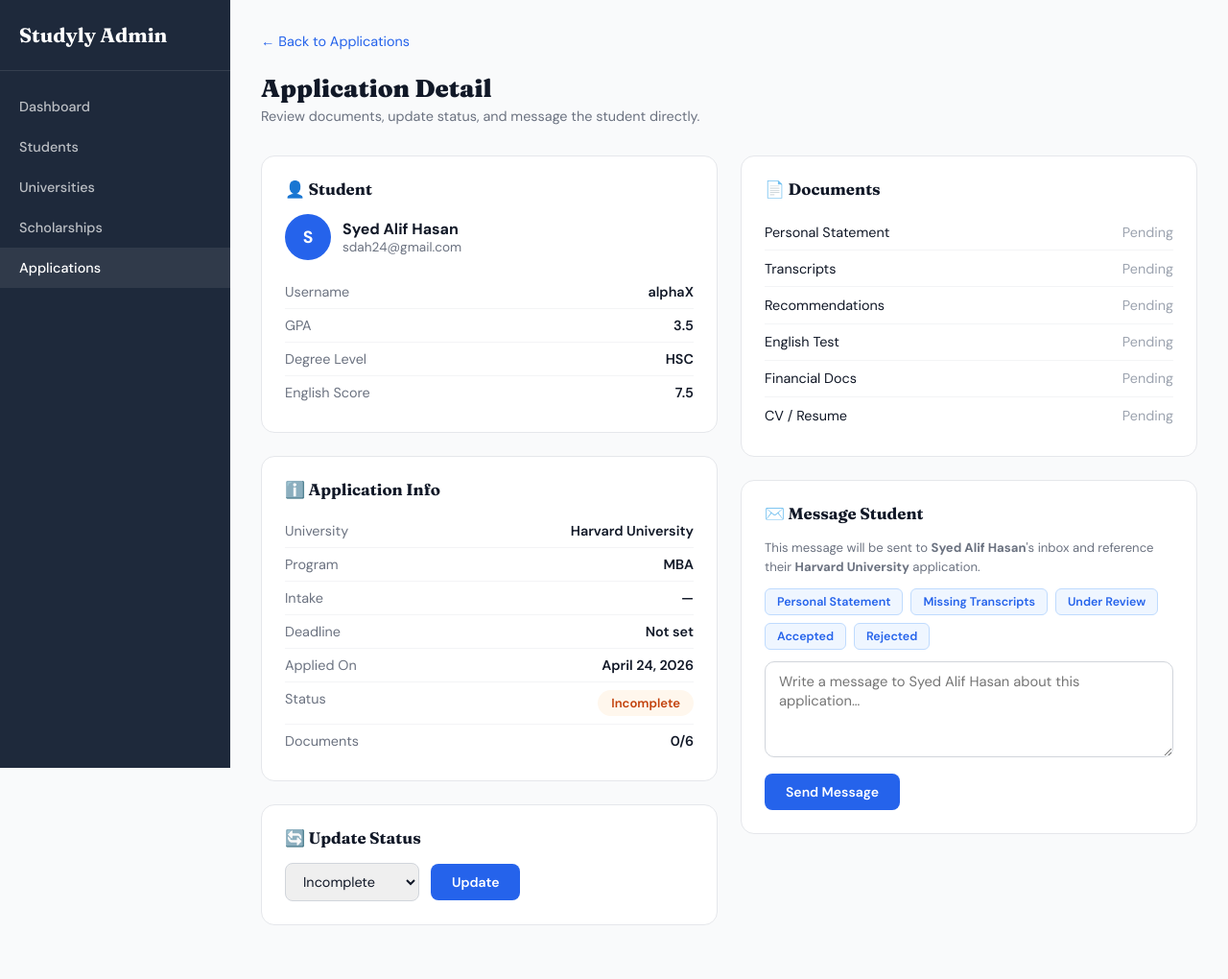
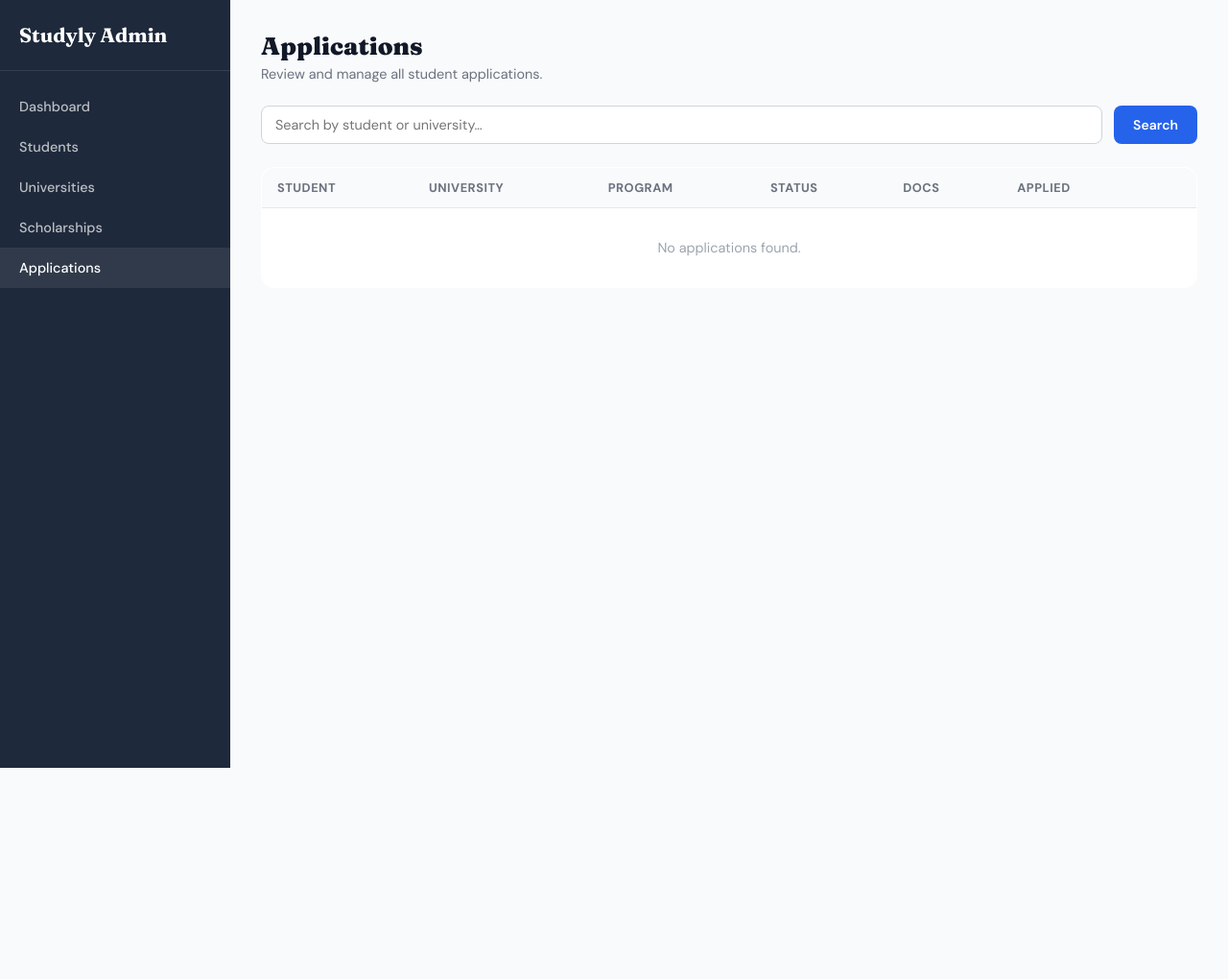
Before and after one commit to sdah24/Studyly, a Django app: page /adminpanel/applications/1/ in a window 1280 px wide. Shown: the whole page at 96% size. After the commit the page ends 800 px from the top, so only its background shows below. Run offline with Django 5.2, Linux system fonts and the light colour scheme; a user stored in the database is signed in; data comes from the database, SQL or seed files in the repository.

Commit message:
applications.html updated

```diff
--- a/templates/adminpanel/application_detail.html
+++ b/templates/adminpanel/application_detail.html
@@ -1,5 +1,5 @@
 {% extends "base.html" %}
-{% block title %}Application Detail – Admin{% endblock %}
+{% block title %}Applications – Admin{% endblock %}
 {% block content %}
 <style>
   *,*::before,*::after{box-sizing:border-box;margin:0;padding:0}
@@ -11,201 +11,193 @@
   .sidebar-link{display:flex;align-items:center;gap:.75rem;padding:.75rem 1.25rem;color:rgba(255,255,255,.7);font-size:.9rem;font-weight:500;transition:background .15s,color .15s}
   .sidebar-link:hover,.sidebar-link.active{background:rgba(255,255,255,.08);color:white}
   .main-area{flex:1;padding:2rem;min-width:0}
-  .back-link{display:inline-flex;align-items:center;gap:6px;color:#2563eb;font-size:.9rem;margin-bottom:1.5rem}
-  .back-link:hover{text-decoration:underline}
   .page-title{font-family:'Fraunces',serif;font-size:1.6rem;font-weight:900;margin-bottom:.25rem}
-  .page-sub{color:#6b7280;font-size:.9rem;margin-bottom:2rem}
-  .card{background:white;border-radius:14px;border:1px solid #e5e7eb;padding:1.5rem;margin-bottom:1.5rem}
-  .card h2{font-family:'Fraunces',serif;font-size:1.05rem;font-weight:700;margin-bottom:1rem;color:#111827}
-  .grid-2{display:grid;grid-template-columns:1fr 1fr;gap:1.5rem}
-  @media(max-width:700px){.grid-2{grid-template-columns:1fr}}
-  .info-row{display:flex;justify-content:space-between;padding:.5rem 0;border-bottom:1px solid #f3f4f6;font-size:.9rem}
-  .info-row:last-child{border-bottom:none}
-  .info-row .lbl{color:#6b7280}
-  .info-row .val{font-weight:600;color:#111827}
-  .status-badge{display:inline-flex;align-items:center;padding:5px 14px;border-radius:20px;font-size:.82rem;font-weight:600}
-  .doc-item{display:flex;align-items:center;justify-content:space-between;padding:.6rem 0;border-bottom:1px solid #f3f4f6;font-size:.9rem}
-  .doc-item:last-child{border-bottom:none}
-  .doc-pending{color:#9ca3af}
-  .doc-link{color:#2563eb;font-size:.82rem;font-weight:600}
-  .doc-link:hover{text-decoration:underline}
-  select.status-select{padding:9px 14px;border:1.5px solid #d1d5db;border-radius:8px;font-family:'DM Sans',sans-serif;font-size:.9rem;color:#111827;outline:none}
-  select.status-select:focus{border-color:#2563eb}
-  .btn-blue{padding:10px 22px;background:#2563eb;color:white;border:none;border-radius:8px;font-family:'DM Sans',sans-serif;font-weight:600;font-size:.875rem;cursor:pointer}
+  .page-sub{color:#6b7280;font-size:.9rem;margin-bottom:1.5rem}
+  .search-row{display:flex;gap:.75rem;margin-bottom:1.5rem}
+  .search-input{flex:1;padding:10px 14px;border:1.5px solid #d1d5db;border-radius:8px;font-family:'DM Sans',sans-serif;font-size:.9rem;outline:none}
+  .search-input:focus{border-color:#2563eb}
+  .btn-blue{padding:10px 20px;background:#2563eb;color:white;border:none;border-radius:8px;font-family:'DM Sans',sans-serif;font-weight:600;font-size:.875rem;cursor:pointer}
   .btn-blue:hover{background:#1d4ed8}
-  .msg-textarea{width:100%;padding:10px 14px;border:1.5px solid #d1d5db;border-radius:10px;font-family:'DM Sans',sans-serif;font-size:.92rem;color:#111827;resize:vertical;min-height:100px;outline:none;box-sizing:border-box}
-  .msg-textarea:focus{border-color:#2563eb}
-  .msg-success{background:#dcfce7;border:1px solid #bbf7d0;border-radius:8px;padding:.75rem 1rem;margin-bottom:1rem;color:#15803d;font-size:.9rem}
-  .msg-error{background:#fee2e2;border:1px solid #fca5a5;border-radius:8px;padding:.75rem 1rem;margin-bottom:1rem;color:#991b1b;font-size:.9rem}
-  .student-avatar{width:48px;height:48px;background:#2563eb;border-radius:50%;display:flex;align-items:center;justify-content:center;font-weight:700;color:white;font-size:1.1rem;flex-shrink:0}
-  .student-row{display:flex;align-items:center;gap:.75rem;margin-bottom:1rem}
-  .student-name{font-weight:700;font-size:1rem}
-  .student-email{color:#6b7280;font-size:.85rem}
-  .hint{font-size:.82rem;color:#6b7280;margin-bottom:.75rem;line-height:1.5}
-  .prefill-btns{display:flex;flex-wrap:wrap;gap:.5rem;margin-bottom:.75rem}
-  .prefill-btn{padding:5px 12px;background:#eff6ff;color:#2563eb;border:1px solid #bfdbfe;border-radius:6px;font-size:.78rem;font-weight:600;cursor:pointer;font-family:'DM Sans',sans-serif}
-  .prefill-btn:hover{background:#dbeafe}
+  table{width:100%;border-collapse:collapse;background:white;border-radius:14px;overflow:hidden;border:1px solid #e5e7eb}
+  th{text-align:left;padding:.75rem 1rem;font-size:.8rem;font-weight:700;color:#6b7280;text-transform:uppercase;letter-spacing:.04em;background:#f9fafb;border-bottom:1px solid #e5e7eb}
+  td{padding:.85rem 1rem;font-size:.9rem;border-bottom:1px solid #f3f4f6;vertical-align:middle}
+  tr:last-child td{border-bottom:none}
+  tr:hover td{background:#fafafa}
+  .status-badge{display:inline-flex;padding:4px 12px;border-radius:20px;font-size:.78rem;font-weight:600}
+  .view-link{color:#2563eb;font-weight:600;font-size:.85rem}
+  .view-link:hover{text-decoration:underline}
+  .action-btns{display:flex;align-items:center;gap:.5rem}
+
+  /* Message button in row */
+  .msg-btn{padding:5px 12px;background:#eff6ff;color:#2563eb;border:1px solid #bfdbfe;border-radius:6px;font-size:.78rem;font-weight:600;cursor:pointer;font-family:'DM Sans',sans-serif;white-space:nowrap}
+  .msg-btn:hover{background:#dbeafe}
+
+  /* Modal backdrop */
+  .modal-backdrop{display:none;position:fixed;inset:0;background:rgba(0,0,0,.45);z-index:500;align-items:center;justify-content:center}
+  .modal-backdrop.open{display:flex}
+  .modal{background:white;border-radius:16px;padding:1.75rem;width:100%;max-width:460px;box-shadow:0 20px 60px rgba(0,0,0,.18);position:relative}
+  .modal-close{position:absolute;top:1rem;right:1rem;background:none;border:none;cursor:pointer;color:#9ca3af;font-size:1.2rem;line-height:1}
+  .modal-close:hover{color:#111827}
+  .modal-title{font-family:'Fraunces',serif;font-weight:900;font-size:1.15rem;color:#111827;margin-bottom:.25rem}
+  .modal-sub{font-size:.83rem;color:#6b7280;margin-bottom:1.25rem;line-height:1.5}
+  .modal-sub strong{color:#111827}
+
+  /* Prefill chips */
+  .prefill-btns{display:flex;flex-wrap:wrap;gap:.4rem;margin-bottom:.85rem}
+  .prefill-chip{padding:4px 10px;background:#f3f4f6;color:#374151;border:1px solid #e5e7eb;border-radius:6px;font-size:.75rem;font-weight:600;cursor:pointer;font-family:'DM Sans',sans-serif}
+  .prefill-chip:hover{background:#dbeafe;color:#2563eb;border-color:#bfdbfe}
+
+  .modal-textarea{width:100%;padding:10px 14px;border:1.5px solid #d1d5db;border-radius:10px;font-family:'DM Sans',sans-serif;font-size:.92rem;color:#111827;resize:vertical;min-height:100px;outline:none;box-sizing:border-box}
+  .modal-textarea:focus{border-color:#2563eb}
+  .modal-actions{display:flex;justify-content:flex-end;gap:.75rem;margin-top:1rem}
+  .btn-cancel{padding:9px 18px;border:1.5px solid #e5e7eb;border-radius:8px;background:white;color:#374151;font-family:'DM Sans',sans-serif;font-weight:600;cursor:pointer;font-size:.875rem}
+  .btn-cancel:hover{background:#f9fafb}
 </style>
 
 <div class="admin-wrap">
   <aside class="sidebar">
     <div class="sidebar-logo">Studyly Admin</div>
-    <a href="{% url 'adminpanel:dashboard' %}"        class="sidebar-link {% if active_sidebar == 'dashboard' %}active{% endif %}">Dashboard</a>
-    <a href="{% url 'adminpanel:students' %}"          class="sidebar-link {% if active_sidebar == 'students' %}active{% endif %}">Students</a>
-    <a href="{% url 'adminpanel:universities' %}"      class="sidebar-link {% if active_sidebar == 'universities' %}active{% endif %}">Universities</a>
-    <a href="{% url 'adminpanel:scholarships' %}"      class="sidebar-link {% if active_sidebar == 'scholarships' %}active{% endif %}">Scholarships</a>
-    <a href="{% url 'adminpanel:application_list' %}"  class="sidebar-link {% if active_sidebar == 'applications' %}active{% endif %}">Applications</a>
+    <a href="{% url 'adminpanel:dashboard' %}"       class="sidebar-link {% if active_sidebar == 'dashboard' %}active{% endif %}">Dashboard</a>
+    <a href="{% url 'adminpanel:students' %}"         class="sidebar-link {% if active_sidebar == 'students' %}active{% endif %}">Students</a>
+    <a href="{% url 'adminpanel:universities' %}"     class="sidebar-link {% if active_sidebar == 'universities' %}active{% endif %}">Universities</a>
+    <a href="{% url 'adminpanel:scholarships' %}"     class="sidebar-link {% if active_sidebar == 'scholarships' %}active{% endif %}">Scholarships</a>
+    <a href="{% url 'adminpanel:application_list' %}" class="sidebar-link {% if active_sidebar == 'applications' %}active{% endif %}">Applications</a>
   </aside>
 
   <div class="main-area">
-    <a href="{% url 'adminpanel:application_list' %}" class="back-link">← Back to Applications</a>
-    <div class="page-title">Application Detail</div>
-    <p class="page-sub">Review documents, update status, and message the student directly.</p>
+    <div class="page-title">Applications</div>
+    <p class="page-sub">Review and manage all student applications.</p>
 
-    {% if messages %}
-      {% for msg in messages %}
-        <div class="{% if msg.tags == 'success' %}msg-success{% else %}msg-error{% endif %}">{{ msg }}</div>
+    <form method="get" class="search-row">
+      <input type="text" name="q" class="search-input" placeholder="Search by student or university…" value="{{ q }}">
+      <button type="submit" class="btn-blue">Search</button>
+    </form>
+
+    <table>
+      <thead>
+        <tr>
+          <th>Student</th>
+          <th>University</th>
+          <th>Program</th>
+          <th>Status</th>
+          <th>Docs</th>
+          <th>Applied</th>
+          <th></th>
+        </tr>
+      </thead>
+      <tbody>
+        {% for app in applications %}
+        <tr>
+          <td>{{ app.user.get_full_name|default:app.user.username }}</td>
+          <td>{{ app.university.name }}</td>
+          <td>{{ app.program.name|default:"—" }}</td>
+          <td>
+            {% with color=app.status_color %}
+              <span class="status-badge" style="background:{{ color.bg }};color:{{ color.color }};">
+                {{ app.get_status_display }}
+              </span>
+            {% endwith %}
+          </td>
+          <td>{{ app.documents_submitted }}/{{ app.total_documents }}</td>
+          <td>{{ app.applied_date|date:"M d, Y" }}</td>
+          <td>
+            <div class="action-btns">
+              <a href="{% url 'adminpanel:application_detail' app.pk %}" class="view-link">View →</a>
+              <button
+                type="button"
+                class="msg-btn"
+                onclick="openMsgModal(
+                  '{{ app.pk }}',
+                  '{{ app.user.get_full_name|default:app.user.username|escapejs }}',
+                  '{{ app.university.name|escapejs }}'
+                )">✉️ Message</button>
+            </div>
+          </td>
+        </tr>
+        {% empty %}
+        <tr><td colspan="7" style="text-align:center;color:#9ca3af;padding:2rem;">No applications found.</td></tr>
         {% endfor %}
-    {% endif %}
-
-    <div class="grid-2">
-
-      <!-- LEFT -->
-      <div>
-
-        <!-- Student -->
-        <div class="card">
-          <h2>👤 Student</h2>
-          <div class="student-row">
-            <div class="student-avatar">
-              {{ app.user.first_name|first|upper|default:app.user.username|first|upper }}
-            </div>
-            <div>
-              <div class="student-name">{{ app.user.get_full_name|default:app.user.username }}</div>
-              <div class="student-email">{{ app.user.email }}</div>
-            </div>
-          </div>
-          <div class="info-row"><span class="lbl">Username</span><span class="val">{{ app.user.username }}</span></div>
-          <div class="info-row"><span class="lbl">GPA</span><span class="val">{{ app.user.profile.GPA|default:"—" }}</span></div>
-          <div class="info-row"><span class="lbl">Degree Level</span><span class="val">{{ app.user.profile.get_degree_level_display|default:"—" }}</span></div>
-          <div class="info-row"><span class="lbl">English Score</span><span class="val">{{ app.user.profile.english_score|default:"—" }}</span></div>
-        </div>
-
-        <!-- Application info -->
-        <div class="card">
-          <h2>ℹ️ Application Info</h2>
-          <div class="info-row"><span class="lbl">University</span><span class="val">{{ app.university.name }}</span></div>
-          <div class="info-row"><span class="lbl">Program</span><span class="val">{{ app.program.name|default:"—" }}</span></div>
-          <div class="info-row"><span class="lbl">Intake</span><span class="val">{{ app.get_intake_season_display|default:"—" }}</span></div>
-          <div class="info-row"><span class="lbl">Deadline</span><span class="val">{{ app.deadline|date:"F j, Y"|default:"Not set" }}</span></div>
-          <div class="info-row"><span class="lbl">Applied On</span><span class="val">{{ app.applied_date|date:"F j, Y" }}</span></div>
-          <div class="info-row">
-            <span class="lbl">Status</span>
-            <span class="val">
-              {% with color=app.status_color %}
-                <span class="status-badge" style="background:{{ color.bg }};color:{{ color.color }};">{{ app.get_status_display }}</span>
-              {% endwith %}
-            </span>
-          </div>
-          <div class="info-row"><span class="lbl">Documents</span><span class="val">{{ app.documents_submitted }}/{{ app.total_documents }}</span></div>
-        </div>
-
-        <!-- Update status -->
-        <div class="card">
-          <h2>🔄 Update Status</h2>
-          <form method="post">
-            {% csrf_token %}
-            <input type="hidden" name="action" value="update_status">
-            <div style="display:flex;gap:.75rem;align-items:center;flex-wrap:wrap">
-              <select name="status" class="status-select">
-                {% for val, label in status_choices %}
-                  <option value="{{ val }}" {% if app.status == val %}selected{% endif %}>{{ label }}</option>
-                {% endfor %}
-              </select>
-              <button type="submit" class="btn-blue">Update</button>
-            </div>
-          </form>
-        </div>
-
-      </div>
-
-      <!-- RIGHT -->
-      <div>
-
-        <!-- Documents with download links -->
-        <div class="card">
-          <h2>📄 Documents</h2>
-          <div class="doc-item">
-            <span>Personal Statement</span>
-            {% if app.personal_statement %}<a href="{{ app.personal_statement.url }}" class="doc-link" target="_blank">⬇ Download</a>
-            {% else %}<span class="doc-pending">Pending</span>{% endif %}
-          </div>
-          <div class="doc-item">
-            <span>Transcripts</span>
-            {% if app.transcripts %}<a href="{{ app.transcripts.url }}" class="doc-link" target="_blank">⬇ Download</a>
-            {% else %}<span class="doc-pending">Pending</span>{% endif %}
-          </div>
-          <div class="doc-item">
-            <span>Recommendations</span>
-            {% if app.recommendations %}<a href="{{ app.recommendations.url }}" class="doc-link" target="_blank">⬇ Download</a>
-            {% else %}<span class="doc-pending">Pending</span>{% endif %}
-          </div>
-          <div class="doc-item">
-            <span>English Test</span>
-            {% if app.english_test %}<a href="{{ app.english_test.url }}" class="doc-link" target="_blank">⬇ Download</a>
-            {% else %}<span class="doc-pending">Pending</span>{% endif %}
-          </div>
-          <div class="doc-item">
-            <span>Financial Docs</span>
-            {% if app.financial_docs %}<a href="{{ app.financial_docs.url }}" class="doc-link" target="_blank">⬇ Download</a>
-            {% else %}<span class="doc-pending">Pending</span>{% endif %}
-          </div>
-          <div class="doc-item">
-            <span>CV / Resume</span>
-            {% if app.cv_resume %}<a href="{{ app.cv_resume.url }}" class="doc-link" target="_blank">⬇ Download</a>
-            {% else %}<span class="doc-pending">Pending</span>{% endif %}
+      </tbody>
+    </table>
   </div>
 </div>
 
-        <!-- Message student -->
-        <div class="card">
-          <h2>✉️ Message Student</h2>
-          <p class="hint">
-            This message will be sent to
-            <strong>{{ app.user.get_full_name|default:app.user.username }}</strong>'s
-            inbox and reference their <strong>{{ app.university.name }}</strong> application.
-          </p>
+<!-- ✉️ Message Modal -->
+<div class="modal-backdrop" id="msgModal">
+  <div class="modal">
+    <button class="modal-close" onclick="closeMsgModal()">✕</button>
+    <div class="modal-title">✉️ Message Student</div>
+    <p class="modal-sub" id="modal-sub-text"></p>
 
-          <!-- Quick prefill buttons -->
-          <div class="prefill-btns">
-            <button type="button" class="prefill-btn" onclick="prefill('Your personal statement for {{ app.university.name }} needs more detail about your academic background.')">Personal Statement</button>
-            <button type="button" class="prefill-btn" onclick="prefill('Please upload your academic transcripts for your {{ app.university.name }} application.')">Missing Transcripts</button>
-            <button type="button" class="prefill-btn" onclick="prefill('Your {{ app.university.name }} application has been reviewed and is now under consideration.')">Under Review</button>
-            <button type="button" class="prefill-btn" onclick="prefill('Congratulations! Your application to {{ app.university.name }} has been accepted.')">Accepted</button>
-            <button type="button" class="prefill-btn" onclick="prefill('Unfortunately your application to {{ app.university.name }} was not successful this time.')">Rejected</button>
-          </div>
+    <!-- Quick prefill chips -->
+    <div class="prefill-btns" id="prefill-btns"></div>
 
-          <form method="post">
+    <form method="post" id="msgForm">
       {% csrf_token %}
       <input type="hidden" name="action" value="send_message">
-            <textarea name="body" id="msg-body" class="msg-textarea"
-              placeholder="Write a message to {{ app.user.get_full_name|default:app.user.username }} about this application…"></textarea>
-            <div style="margin-top:.75rem;">
+      <textarea
+        name="body"
+        id="modal-body"
+        class="modal-textarea"
+        placeholder="Write your message…"></textarea>
+      <div class="modal-actions">
+        <button type="button" class="btn-cancel" onclick="closeMsgModal()">Cancel</button>
         <button type="submit" class="btn-blue">Send Message</button>
       </div>
     </form>
   </div>
-
-      </div>
-    </div>
-  </div>
 </div>
 
 <script>
-  function prefill(text) {
-    document.getElementById('msg-body').value = text;
-    document.getElementById('msg-body').focus();
+  function openMsgModal(appPk, studentName, universityName) {
+    // Point the form POST to the correct application_detail URL
+    document.getElementById('msgForm').action = '/adminpanel/applications/' + appPk + '/';
+
+    // Update subtitle
+    document.getElementById('modal-sub-text').innerHTML =
+      'Sending to <strong>' + studentName + '</strong> regarding their <strong>' + universityName + '</strong> application.';
+
+    // Build prefill chips dynamically
+    var chips = [
+      ['Personal Statement', 'Your personal statement for ' + universityName + ' needs more detail about your academic background.'],
+      ['Missing Transcripts', 'Please upload your academic transcripts for your ' + universityName + ' application.'],
+      ['Under Review',        'Your ' + universityName + ' application has been reviewed and is now under consideration.'],
+      ['Accepted',            'Congratulations! Your application to ' + universityName + ' has been accepted.'],
+      ['Rejected',            'Unfortunately your application to ' + universityName + ' was not successful this time.'],
+    ];
+    var container = document.getElementById('prefill-btns');
+    container.innerHTML = '';
+    chips.forEach(function(c) {
+      var btn = document.createElement('button');
+      btn.type = 'button';
+      btn.className = 'prefill-chip';
+      btn.textContent = c[0];
+      btn.onclick = function() {
+        document.getElementById('modal-body').value = c[1];
+        document.getElementById('modal-body').focus();
+      };
+      container.appendChild(btn);
+    });
+
+    // Clear previous message and open
+    document.getElementById('modal-body').value = '';
+    document.getElementById('msgModal').classList.add('open');
+    document.getElementById('modal-body').focus();
   }
+
+  function closeMsgModal() {
+    document.getElementById('msgModal').classList.remove('open');
+  }
+
+  // Close on backdrop click
+  document.getElementById('msgModal').addEventListener('click', function(e) {
+    if (e.target === this) closeMsgModal();
+  });
+
+  // Close on Escape key
+  document.addEventListener('keydown', function(e) {
+    if (e.key === 'Escape') closeMsgModal();
+  });
 </script>
 
 {% endblock %}
```
Lines whose indentation alone changed are shown as unchanged.
